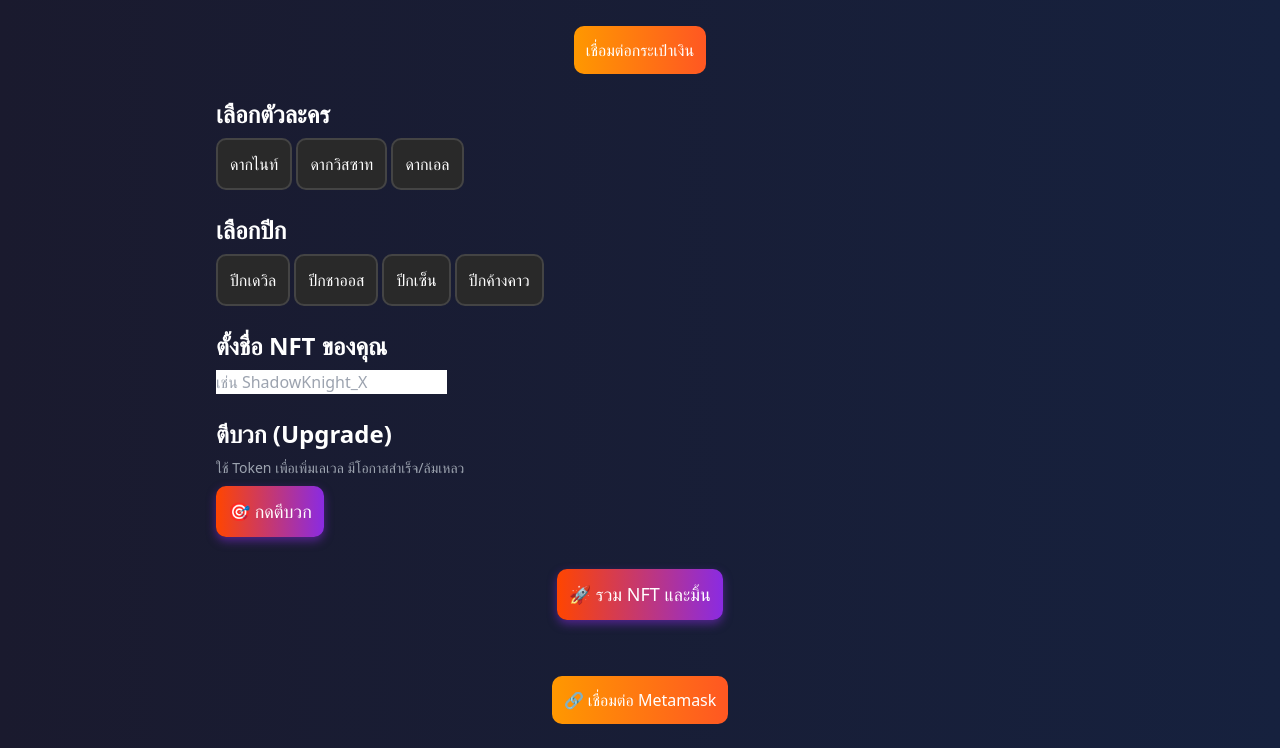
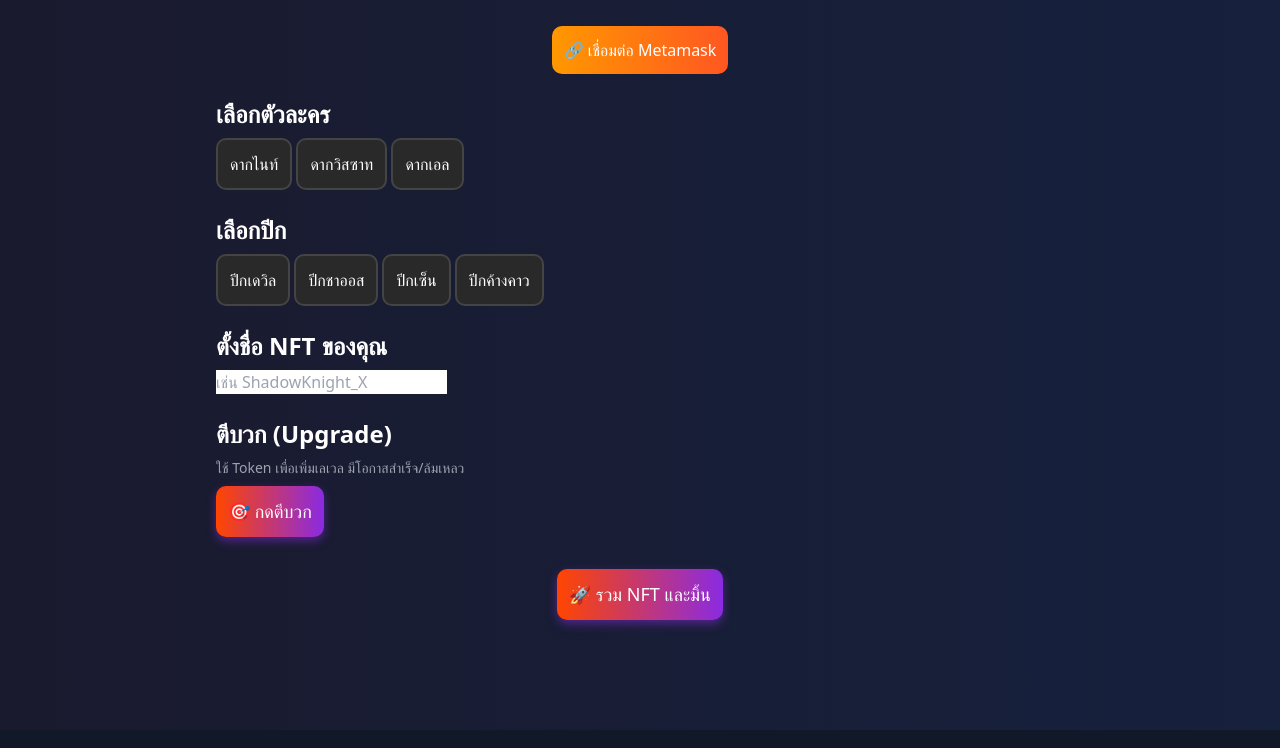
Before and after one commit to KittiEngchon/Moon-Online, a plain HTML site: page index.html in a window 1280 px wide. Shown: the part 70-818 px from the top of the page. Drawn offline with nearby package versions, Linux system fonts and the light colour scheme.

Commit message:
Update index.html

```diff
--- a/index.html
+++ b/index.html
@@ -12,9 +12,9 @@
   <div class="max-w-4xl mx-auto p-6">
     <h1 class="text-4xl font-bold text-center text-purple-400 mb-8">🌕 Moon Online - NFT Fusion Lab</h1>
 
-    <!-- เชื่อมต่อกระเป๋าเงิน -->
+    <!-- เชื่อมต่อกระเป๋าเงิน (ลบ div ซ้ำกัน) -->
     <div class="text-center mb-6">
-      <button id="connect-btn" class="btn-connect">เชื่อมต่อกระเป๋าเงิน</button>
+      <button id="connect-btn" class="btn-connect">🔗 เชื่อมต่อ Metamask</button>
       <p id="wallet-status" class="text-sm text-gray-400 mt-2"></p>
     </div>
 
@@ -71,7 +71,3 @@
   <script src="scripts/web3.js"></script>
 </body>
 </html>
-<div class="text-center mb-6">
-  <button id="connect-btn" class="btn-connect">🔗 เชื่อมต่อ Metamask</button>
-  <p id="wallet-status" class="text-sm text-gray-400 mt-2"></p>
-</div>
```
